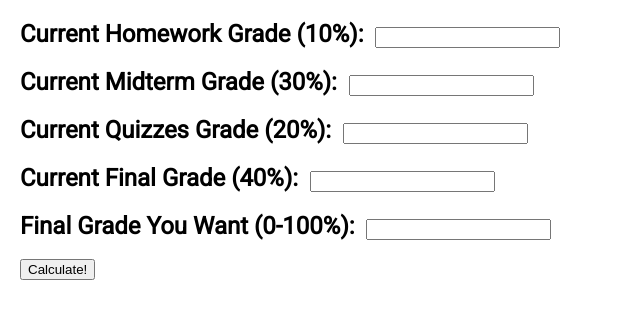
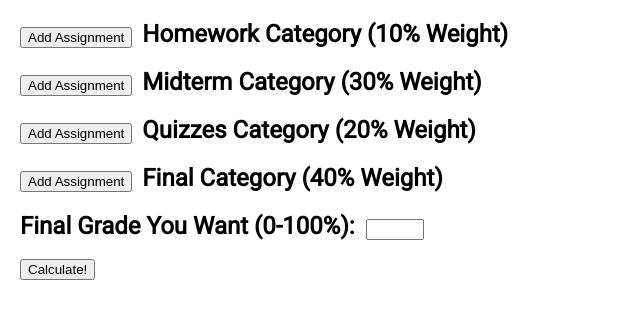
Before and after one commit to spectraldoy/CS35LFinalProject, a React (Create React App) app: page /calculatorInterface in a window 1280 px wide. Shown: the top 318 px of the page, without its empty margins (0-640 px from the left). Built offline with nearby package versions, Linux system fonts and the light colour scheme; a web font is replaced by a local one; what react-alert-template-snackbar-material-ui would draw is missing.

Commit message:
completed calculator interface functionality

```diff
--- a/package.json
+++ b/package.json
@@ -22,6 +22,7 @@
     "react-dom": "^17.0.2",
     "react-router-dom": "^5.2.0",
     "react-scripts": "^2.1.8",
+    "react-switch": "^6.0.0",
     "web-vitals": "^1.1.2"
   },
   "scripts": {
--- a/src/App.css
+++ b/src/App.css
@@ -46,6 +46,25 @@
   padding-left: 20px;
 }
 
+.inlineForm{
+  float: left;
+  padding-right: 10px;
+}
+
+.inputForm{
+  width: 50px;
+}
+.Points{
+  font-size: 16px;
+  line-height: 200%;
+}
+.Result{
+  white-space:pre-wrap;
+  line-height: 200%;
+}
+.Switch{
+  bottom:-5px;
+}
 @keyframes App-logo-spin {
   from {
     transform: rotate(0deg);
--- a/src/calculatorInterface.js
+++ b/src/calculatorInterface.js
@@ -1,137 +1,259 @@
 import './App.css';
-import React from 'react';
+import React, { Component } from 'react';
 import { calculate } from './calculator.js'
+import { InvertColorsOff, ThreeSixtySharp } from '@material-ui/icons';
 
 
 class calculatorInterface extends React.Component {
+
   constructor(props) {
     super(props);
+    this.scheme = props.scheme;
+    this.scheme =
+    {
+      Owner: "aaisara",
+      University: "UCLA",
+      Professor: "Eggert",
+      Class: "CS35L",
+      Categories: [
+        { name: "Homework", weight: 10 },
+        { name: "Midterm", weight: 30 },
+        { name: "Quizzes", weight: 20 },
+        { name: "Final", weight: 40 }
+      ]
+
+    };
+    this.weights = [];
+    this.names = [];
+    this.count = 0;
+    for (let category of this.scheme.Categories) {
+      this.weights.push(category.weight);
+      this.names.push(category.name);
+      this.count += 1;
+    }
     this.state = {
       gradeQuery: "",
-      grades: Array(5).fill(null),
-      weights: [10, 30, 20, 40]
+      assignmentsPtsReceived: Array(this.count).fill(Array(0)),
+      assignmentsPtsOutOf: Array(this.count).fill(Array(0)),
+      assignmentsType: Array(this.count).fill(Array(0)),
+      gradeWanted: "",
+      result: ""
     };
 
     this.submitGrades = this.submitGrades.bind(this);
+    this.addAssignment = this.addAssignment.bind(this);
     this.handleChange = this.handleChange.bind(this);
+    this.handleAssignmentTypeChange = this.handleAssignmentTypeChange.bind(this);
   }
 
-  handleChange = i => (event) => {
+  handleChange = arr => (event) => {
     event.preventDefault();
-    const grades = this.state.grades.slice();
-    grades[i] = event.target.value;
+    if (event.target.name == "gradeWanted") {
       this.setState({
-      grades: grades
+        gradeWanted: event.target.value
+      });
+    }
+    else if (event.target.name == "ptsreceived") {
+      const assignment = this.state.assignmentsPtsReceived.slice();
+      assignment[arr[0]][arr[1]] = event.target.value;
+      this.setState({
+        assignmentsPtsReceived: assignment
+      });
+    }
+    else if (event.target.name == "ptsoutof") {
+      const assignment = this.state.assignmentsPtsOutOf.slice();
+      assignment[arr[0]][arr[1]] = event.target.value;
+      this.setState({
+        assignmentsPtsOutOf: assignment
+      });
+    }
+  }
+  handleAssignmentTypeChange = arr => (event) => {
+    const assignment = this.state.assignmentsType.slice();
+    assignment[arr[0]][arr[1]] = event.target.value;
+    this.setState({
+      assignmentsType: assignment
+    });
+
+  }
+
+  addAssignment = i => (event) => {
+    event.preventDefault();
+    const assignment = this.state.assignmentsPtsReceived.slice();
+    assignment[i] = assignment[i].concat([null]);
+    const assignment2 = this.state.assignmentsPtsOutOf.slice();
+    assignment2[i] = assignment2[i].concat([null]);
+    const assignment4 = this.state.assignmentsType.slice();
+    assignment4[i] = assignment4[i].concat(["Graded"]);
+
+    this.setState({
+      assignmentsPtsReceived: assignment,
+      assignmentsPtsOutOf: assignment2,
+      assignmentsType: assignment4
     });
   }
 
-  submitGrades(event){
+  removeAssignment = arr => (event) => {
+    event.preventDefault();
+    const assignment = this.state.assignmentsPtsReceived.slice();
+    assignment[arr[0]].splice(arr[1],1);
+    const assignment2 = this.state.assignmentsPtsOutOf.slice();
+    assignment2[arr[0]].splice(arr[1],1);
+    const assignment4 = this.state.assignmentsType.slice();
+    assignment4[arr[0]].splice(arr[1],1);
+
+    this.setState({
+      assignmentsPtsReceived: assignment,
+      assignmentsPtsOutOf: assignment2,
+      assignmentsType: assignment4
+    });
+  }
+  submitGrades(event) {
     event.preventDefault();
     const grades = {
-      		categories: [
+      categories: []
+    };
+
+    var count = 0;
+    for (let category of this.scheme.Categories) {
+      let graded = [];
+      let projected = [];
+      for(var i = 0; i < this.state.assignmentsType[count].length; i ++){
+        if(this.state.assignmentsType[count][i] == "Graded"){
+          if(this.state.assignmentsPtsReceived[count][i] === null || this.state.assignmentsPtsReceived[count][i] === "" || this.state.assignmentsPtsOutOf[count][i] === null || this.state.assignmentsPtsOutOf[count][i] === ""){
+            alert("All graded assignments must have all points fields filled out");
+            return;
+          }
+          graded.push({ptsReceived: parseInt(this.state.assignmentsPtsReceived[count][i]), ptsOutOf: parseInt(this.state.assignmentsPtsOutOf[count][i])});
+        }
+        else{
+          if(this.state.assignmentsPtsOutOf[count][i] === null || this.state.assignmentsPtsOutOf[count][i] === ""){
+            alert("All projected assignments must have all Total Points fields filled out");
+            return;
+          }
+          if(this.state.assignmentsPtsReceived[count][i] === null || this.state.assignmentsPtsReceived[count][i] === ""){
+            projected.push({ptsReceived: "-", ptsOutOf: parseInt(this.state.assignmentsPtsOutOf[count][i])});
+          }
+          else{
+            projected.push({ptsReceived: parseInt(this.state.assignmentsPtsReceived[count][i]), ptsOutOf: parseInt(this.state.assignmentsPtsOutOf[count][i])});
+          }
+        }
+      }
+      grades.categories.push(
         {
-      				weight: 10,
-      				graded: ((this.state.grades[0] === null || this.state.grades[0] === "") ? [] : [{ptsReceived: parseInt(this.state.grades[0]), ptsOutOf: 100}]),
-      				projected: []
-      			},
-      			{
-      				weight: 30,
-      				graded: ((this.state.grades[1] === null || this.state.grades[1] === "") ? [] : [{ptsReceived: parseInt(this.state.grades[1]), ptsOutOf: 100}]),
-      				projected: []
-      			},
-            {
-      				weight: 20,
-      				graded: ((this.state.grades[2] === null || this.state.grades[2] === "") ? [] : [{ptsReceived: parseInt(this.state.grades[2]), ptsOutOf: 100}]),
-      				projected: []
-      			},
-            {
-      				weight: 40,
-      				graded: ((this.state.grades[3] === null || this.state.grades[3] === "") ? [] : [{ptsReceived: parseInt(this.state.grades[3]), ptsOutOf: 100}]),
-      				projected: []
-      			},
-      		],
-       		target: ((this.state.grades[4] === null || this.state.grades[4] === "") ? 0 : parseInt(this.state.grades[4]))
-      	};
+          weight: category.weight,
+          graded: graded,
+          projected: projected
+        }
+      );
+      count += 1;
+    }
+    grades.target = ((this.state.gradeWanted[count] === "") ? 0 : parseInt(this.state.gradeWanted));
     console.log(grades);
     const results = calculate(grades);
     let message = "";
-    if(results.currentGrade === null){
+    if (results.currentGrade === null) {
       message += "Current grade: 0%";
     }
-    else{
-      message += ("Current grade: " + results.currentGrade + "%");
+    else {
+      message += ("Current grade: " + results.currentGrade.toFixed(2) + "%");
     }
     message += "\n";
-    if(results.projectedGrade === null){
+    if (results.projectedGrade === null) {
       message += "Projected grade: 0%";
     }
-    else{
-      message += ("Projected grade: " + results.projectedGrade + "%");
+    else {
+      message += ("Projected grade: " + results.projectedGrade.toFixed(2) + "%");
     }
     message += "\n";
-    if(results.gradedNeededScore === null){
+    if (results.gradedNeededScore === null) {
       message += "Grade Needed: 0%";
     }
-    else{
-      message += ("Grade Needed: " + results.gradedNeededScore + "%");
+    else {
+      message += ("Grade Needed: " + results.gradedNeededScore.toFixed(2) + "%");
     }
     message += "\n";
-    if(results.projectedNeededScore === null){
+    if (results.projectedNeededScore === null) {
       message += "Projected Grade Needed: 0%";
     }
-    else{
-      message += ("Projected Grade Needed: " + results.projectedNeededScore + "%");
+    else {
+      message += ("Projected Grade Needed: " + results.projectedNeededScore.toFixed(2) + "%");
     }
-
-    alert(message);
+    this.setState({
+      result: message
+    });
   }
 
   render() {
-    return (
-      <div className="Assignment">
+    const items = []
+    for (var i = 0; i < this.count; i++) {
+      items.push(
         <h2>
-          <form>
+          <form onClick={this.addAssignment(i)} className="inlineForm">
+            <input type="button" value="Add Assignment" />
+          </form>
             <label>
-              Current Homework Grade (10%):&nbsp;&nbsp;
-          <input type="text" name="name" onChange={this.handleChange(0)}/>
+              {this.scheme.Categories[i].name} Category ({this.scheme.Categories[i].weight}% Weight)&nbsp;&nbsp;
+            </label>
+        </h2>);
+      for (var j = 0; j < this.state.assignmentsPtsReceived[i].length; j++) {
+        items.push(
+          <h2>
+            <form className="inlineForm">
+              <label className="Points">
+                Name:&nbsp;
+            <input type="text" className="inputForm" />
               </label>
             </form>
-        </h2>
-        <h2>
-          < form>
-            <label>
-              Current Midterm Grade (30%):&nbsp;&nbsp;
-          <input type="text" name="name" onChange={this.handleChange(1)}/>
+            <form className="inlineForm">
+              <label className="Points">
+                Points Received:&nbsp;
+            <input type="text" name="ptsreceived" onChange={this.handleChange([i, j])} value={this.state.assignmentsPtsReceived[i][j]} className="inputForm" />
               </label>
             </form>
-        </h2>
-        <h2>
-          < form>
-            <label>
-              Current Quizzes Grade (20%):&nbsp;&nbsp;
-          <input type="text" name="name" onChange={this.handleChange(2)}/>
+            <form className = "inlineForm">
+              <label className="Points">
+                Total Points: &nbsp;
+              <input type="text" name="ptsoutof" onChange={this.handleChange([i, j])} value={this.state.assignmentsPtsOutOf[i][j]} className="inputForm" />
               </label>
             </form>
-        </h2>
-        <h2>
-          < form>
-            <label>
-              Current Final Grade (40%):&nbsp;&nbsp;
-          <input type="text" name="name" onChange={this.handleChange(3)}/>
+            <form className = "inlineForm">
+            <label className="Points">
+              Grade Type: &nbsp;
+              <select value={this.state.assignmentsType[i][j]} onChange={this.handleAssignmentTypeChange([i, j])} className="Switch">
+                <option value="Projected">Projected</option>
+                <option selected value="Graded">Graded</option>
+              </select>
             </label>
             </form>
+            <form onClick={this.removeAssignment([i,j])}>
+              <input type="button" value="Remove Assignment" />
+            </form>
           </h2>
+        );
+      }
+    }
+    items.push(
       <h2>
         < form>
           <label>
             Final Grade You Want (0-100%):&nbsp;&nbsp;
-          <input type="text" name="name" onChange={this.handleChange(4)}/>
+          <input type="text" name="gradeWanted" onChange={this.handleChange(this.count)} value={this.state.gradeWanted} className="inputForm" />
           </label>
         </form>
       </h2>
-        <form onSubmit = {this.submitGrades}>
+    );
+    items.push(
+      <form onSubmit={this.submitGrades}>
         <input type="submit" value="Calculate!" />
       </form>
+    );
+    return (
+      <div className="Assignment">
+        {items}
+        <h2 className="Result">
+          {this.state.result}
+        </h2>
       </div>
     );
   }
```
Also changed, not shown: 1 other file (tests, documents, lock files or other folders). Lines whose indentation alone changed are shown as unchanged.
